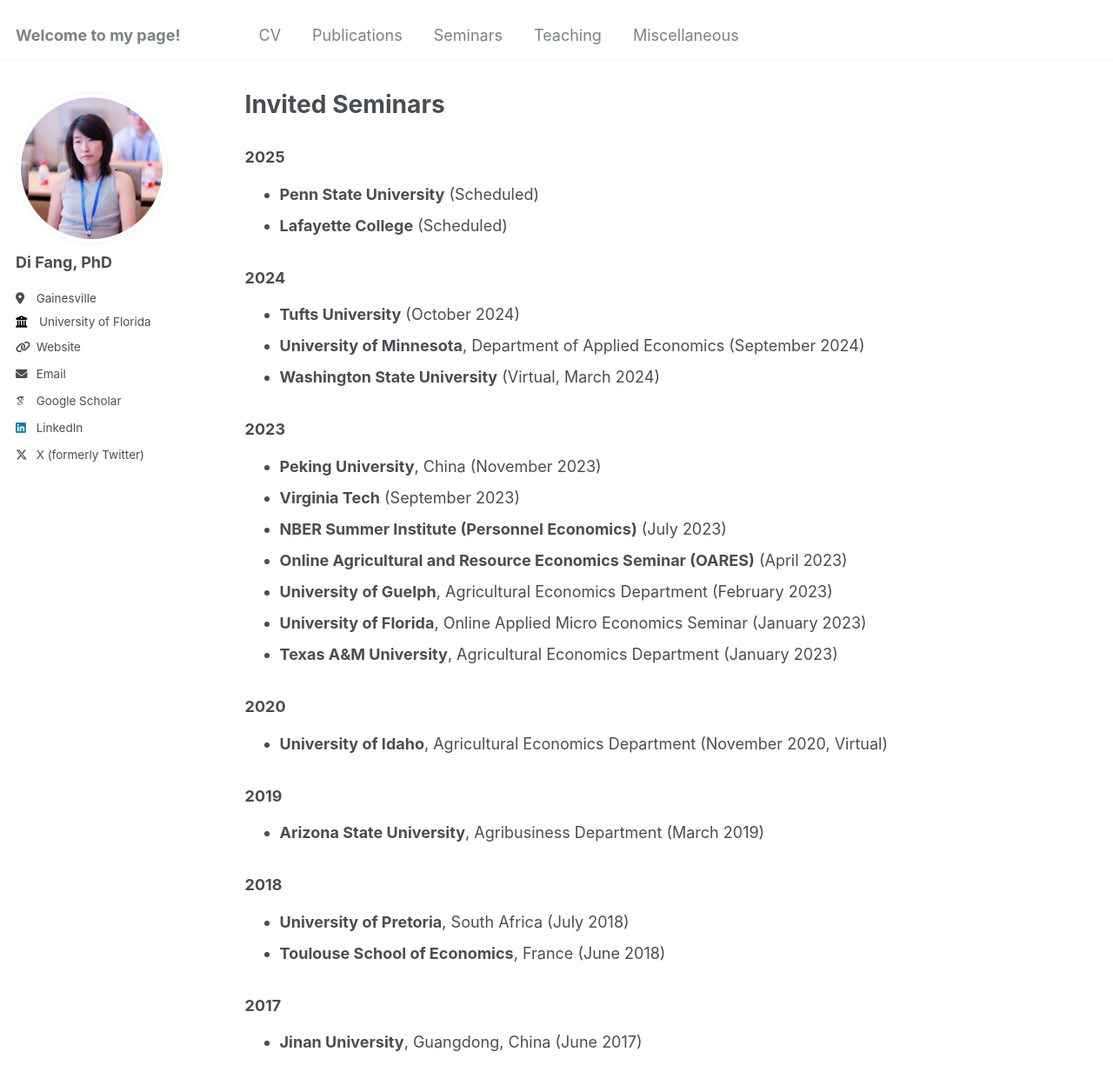
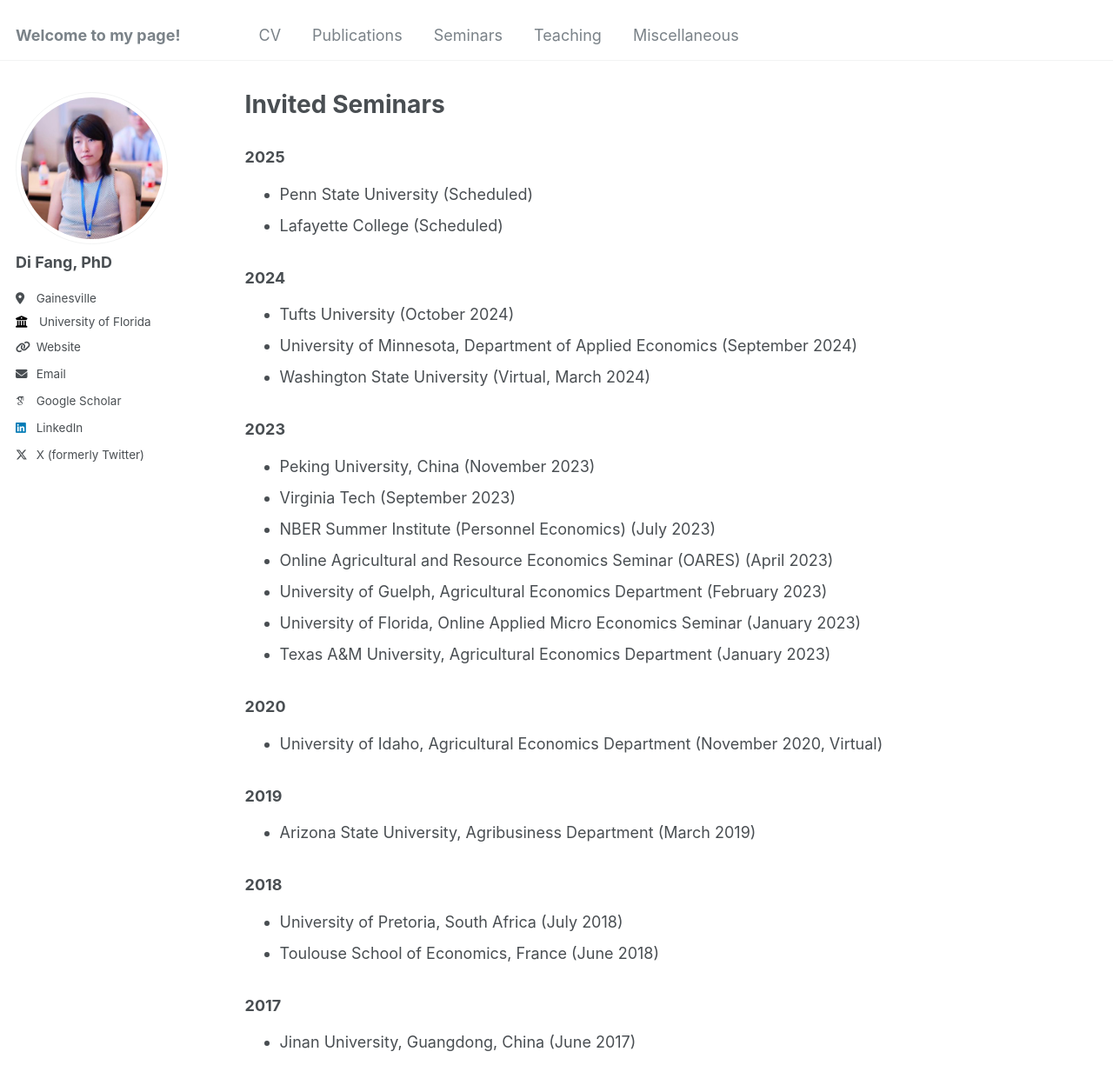
Before and after one commit to fangdi2009/mypage, a Jekyll site: the page built from _talks/seminars.md, in a window 1280 px wide and 1400 px high. Shown: the top 1248 px of the window at 87% size. Built offline with Jekyll 4.4.1, drawn with Linux system fonts in a browser that asks for light colours; some web fonts are replaced.

```diff
--- a/_talks/seminars.md
+++ b/_talks/seminars.md
@@ -6,32 +6,32 @@ permalink: /talks/
 
 
 ### 2025
-- **Penn State University** (Scheduled)
-- **Lafayette College** (Scheduled)
+- Penn State University (Scheduled)
+- Lafayette College (Scheduled)
 
 ### 2024
-- **Tufts University** (October 2024)
-- **University of Minnesota**, Department of Applied Economics (September 2024)
-- **Washington State University** (Virtual, March 2024)
+- Tufts University (October 2024)
+- University of Minnesota, Department of Applied Economics (September 2024)
+- Washington State University (Virtual, March 2024)
 
 ### 2023
-- **Peking University**, China (November 2023)
-- **Virginia Tech** (September 2023)
-- **NBER Summer Institute (Personnel Economics)** (July 2023)
-- **Online Agricultural and Resource Economics Seminar (OARES)** (April 2023)
-- **University of Guelph**, Agricultural Economics Department (February 2023)
-- **University of Florida**, Online Applied Micro Economics Seminar (January 2023)
-- **Texas A&M University**, Agricultural Economics Department (January 2023)
+- Peking University, China (November 2023)
+- Virginia Tech (September 2023)
+- NBER Summer Institute (Personnel Economics) (July 2023)
+- Online Agricultural and Resource Economics Seminar (OARES) (April 2023)
+- University of Guelph, Agricultural Economics Department (February 2023)
+- University of Florida, Online Applied Micro Economics Seminar (January 2023)
+- Texas A&M University, Agricultural Economics Department (January 2023)
 
 ### 2020
-- **University of Idaho**, Agricultural Economics Department (November 2020, Virtual)
+- University of Idaho, Agricultural Economics Department (November 2020, Virtual)
 
 ### 2019
-- **Arizona State University**, Agribusiness Department (March 2019)
+- Arizona State University, Agribusiness Department (March 2019)
 
 ### 2018
-- **University of Pretoria**, South Africa (July 2018)
-- **Toulouse School of Economics**, France (June 2018)
+- University of Pretoria, South Africa (July 2018)
+- Toulouse School of Economics, France (June 2018)
 
 ### 2017
-- **Jinan University**, Guangdong, China (June 2017)
+- Jinan University, Guangdong, China (June 2017)
```
